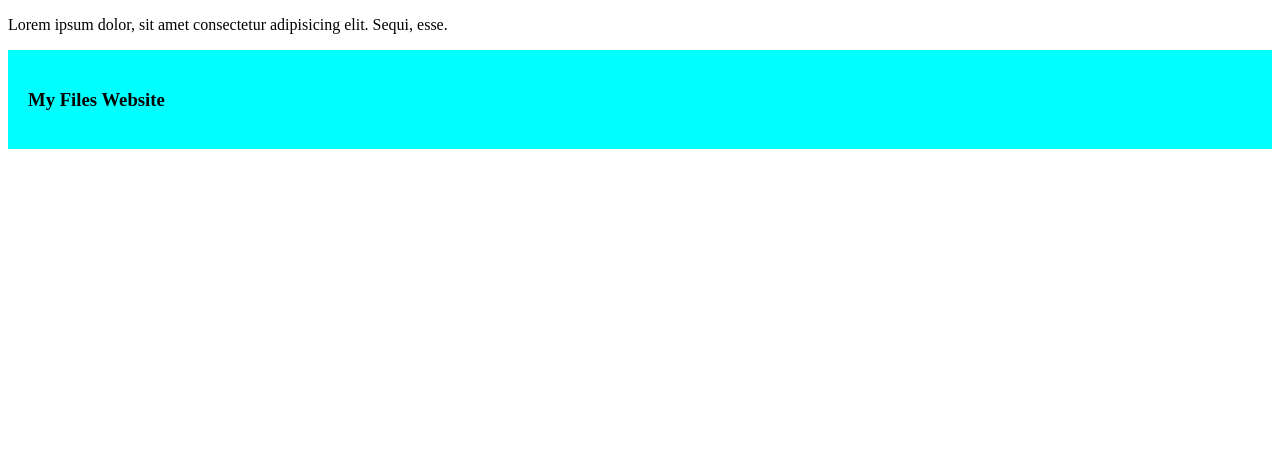
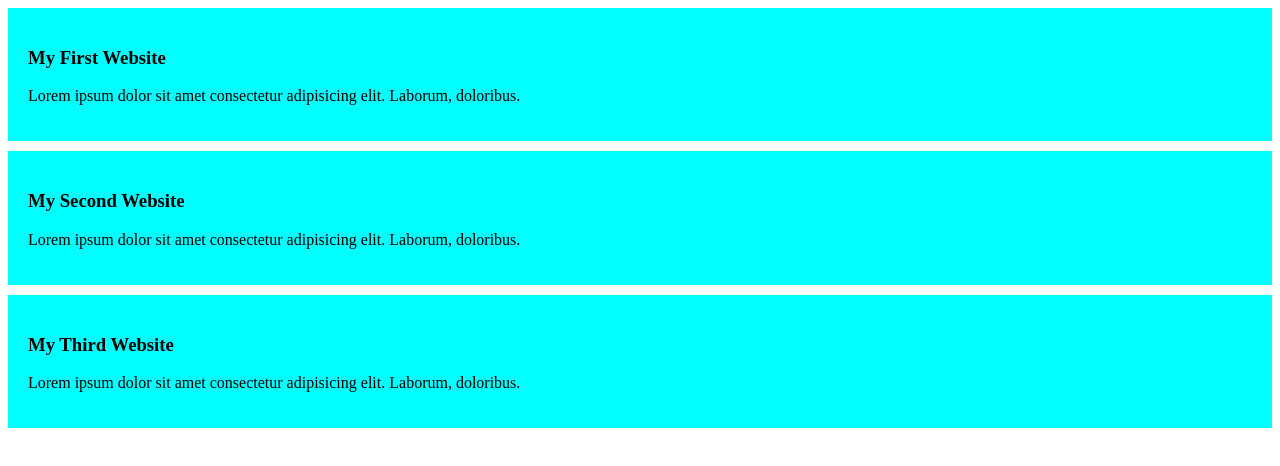
Before and after one commit to kingkortobbobimur/my-simple-website, a plain HTML site: page index.html in a window 1280 px wide. Drawn offline with Linux system fonts and the light colour scheme.

Commit message:
added second, third blogs and Margin

```diff
--- a/index.html
+++ b/index.html
@@ -5,11 +5,19 @@
     <meta name="viewport" content="width=device-width, initial-scale=1.0">
     <title>My Simple Website</title>
     <link rel="stylesheet" href="styles/blog.css">
-    <p>Lorem ipsum dolor, sit amet consectetur adipisicing elit. Sequi, esse.</p>
 </head>
 <body>
     <div>
-        <h3>My Files Website</h3>
+        <h3>My First Website</h3>
+        <p>Lorem ipsum dolor sit amet consectetur adipisicing elit. Laborum, doloribus.</p>
+    </div>
+    <div>
+        <h3>My Second Website</h3>
+        <p>Lorem ipsum dolor sit amet consectetur adipisicing elit. Laborum, doloribus.</p>
+    </div>
+    <div>
+        <h3>My Third Website</h3>
+        <p>Lorem ipsum dolor sit amet consectetur adipisicing elit. Laborum, doloribus.</p>
     </div>
 </body>
 </html>
--- a/styles/blog.css
+++ b/styles/blog.css
@@ -1,4 +1,5 @@
 div{
     background-color: aqua;
     padding: 20px;
+    margin-bottom: 10px;
 }
```
